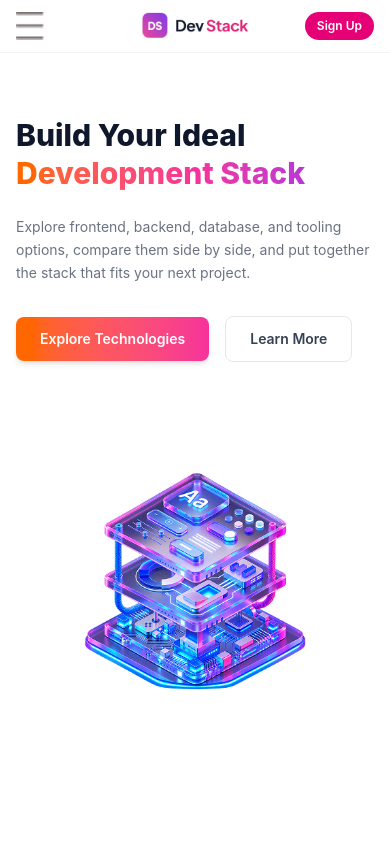
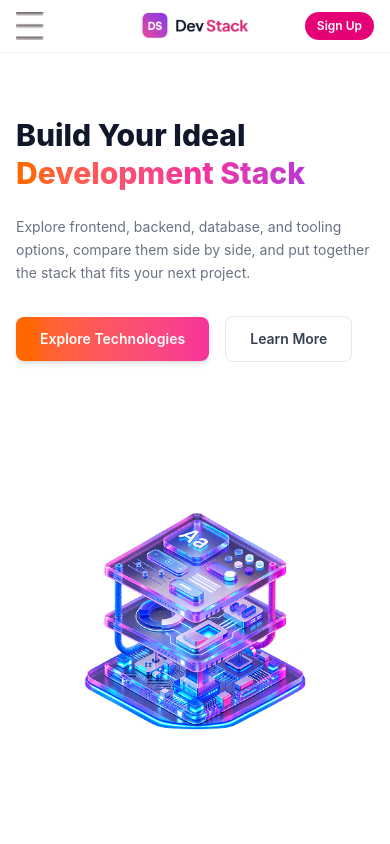
Before and after one commit to Pollab-Das/B14-A5-Dev-Stack, a React (Vite) app: page / in a window 390 px wide. Shown: the top 844 px of the page. Built offline with nearby package versions, Linux system fonts and the light colour scheme.

Commit message:
hero more updated

```diff
--- a/src/components/Hero.tsx
+++ b/src/components/Hero.tsx
@@ -3,7 +3,7 @@ import heroImg from "../assets/hero.png";
 const Hero = () => {
   return (
     <section className="bg-white">
-      <div className="container mx-auto grid grid-cols-1 items-center gap-10 px-4 py-16 lg:grid-cols-2 lg:py-24">
+      <div className="container mx-auto grid grid-cols-1 items-center gap-20 px-4 py-16 lg:grid-cols-2 lg:py-24">
         {/* Left: Text */}
         <div>
           <h1 className="text-3xl font-extrabold leading-tight text-slate-900 sm:text-4xl lg:text-5xl xl:text-6xl">
```
